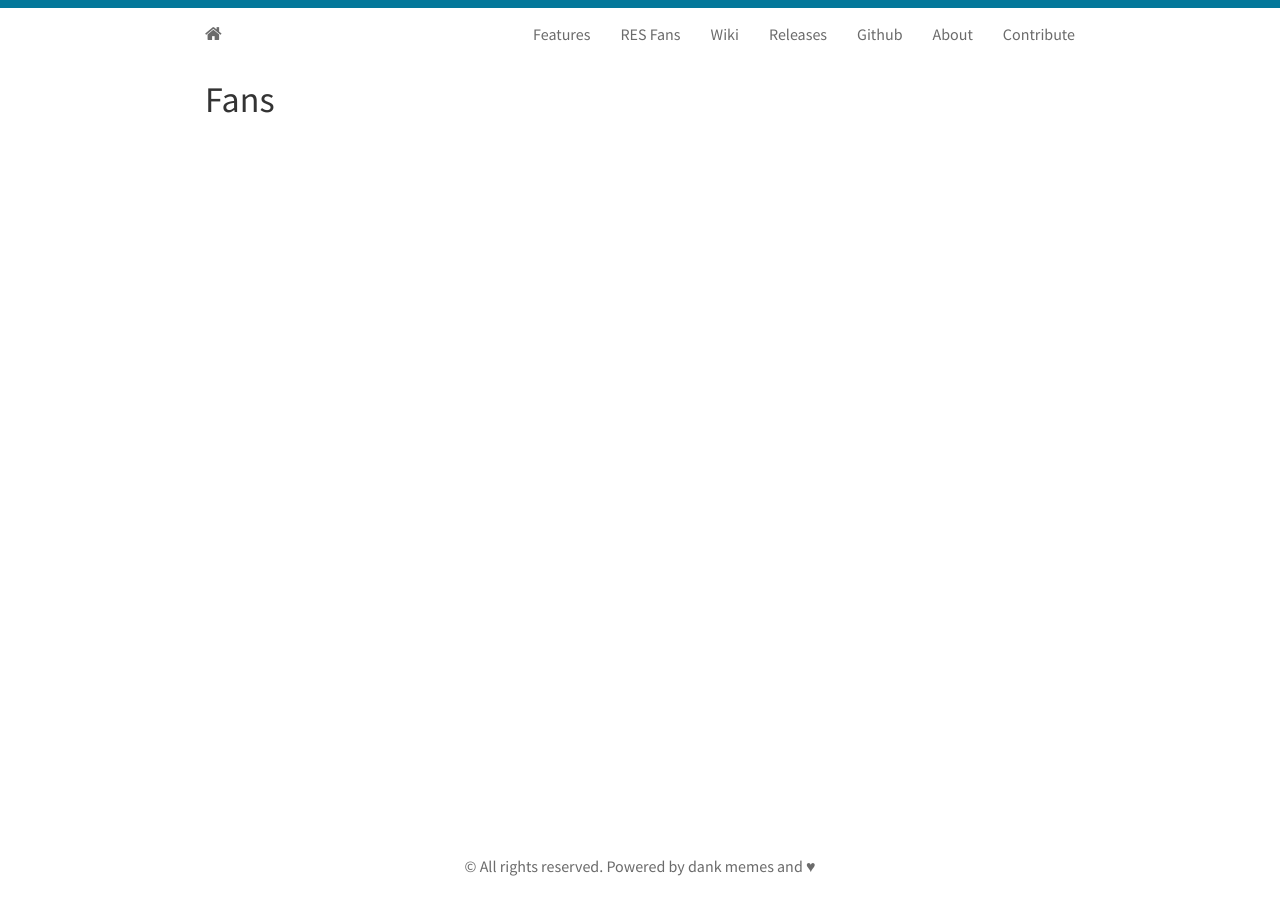
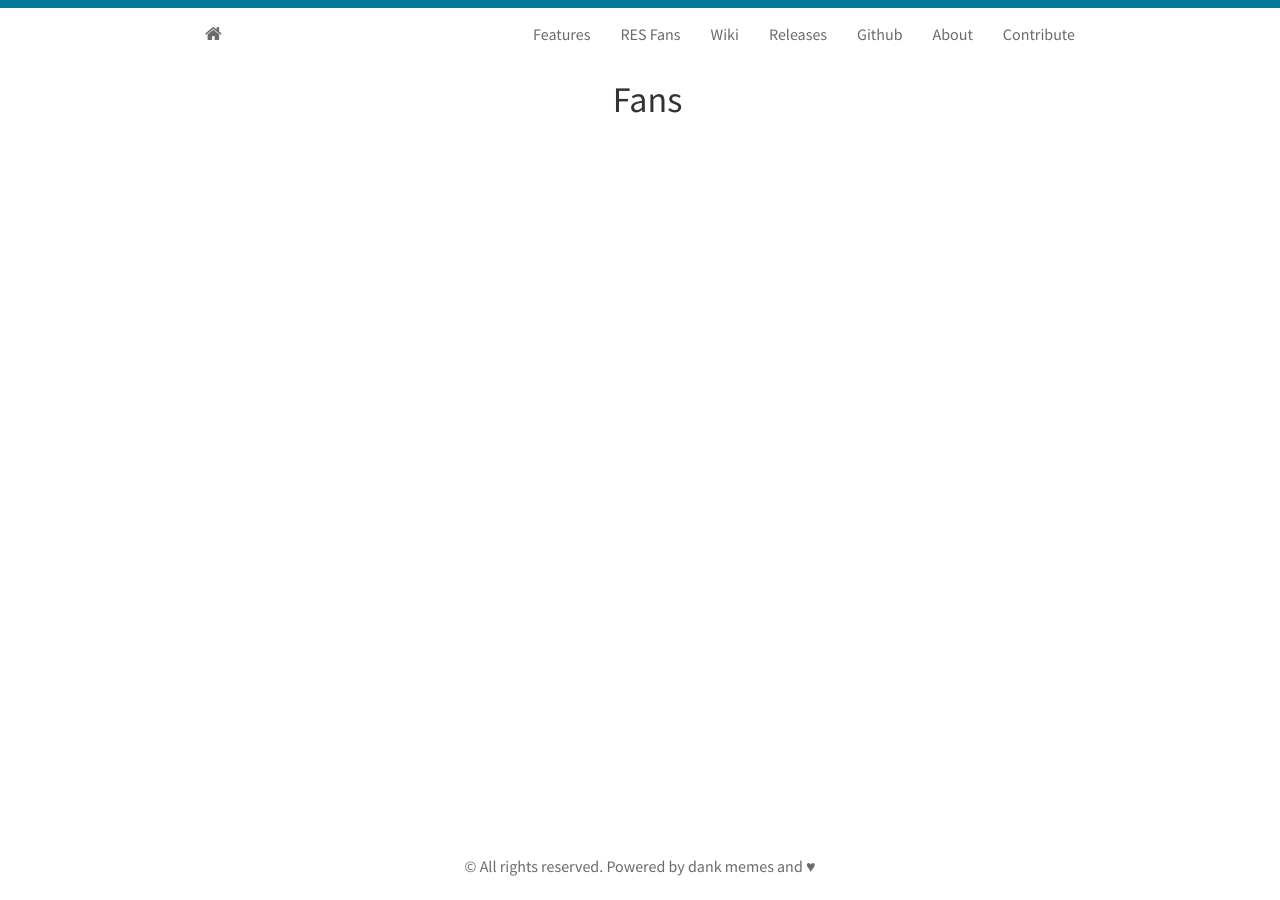
Before and after one commit to Reddit-Enhancement-Suite/Reddit-Enhancement-Suite.github.io, a Jekyll site: the page built from fans.html, in a window 1280 px wide. Built offline with Jekyll 4.4.1, drawn with Linux system fonts in a browser that asks for light colours; nearby versions of some CDN libraries.

Commit message:
Update main.css

```diff
--- a/static/css/main.css
+++ b/static/css/main.css
@@ -107,6 +107,7 @@ body {
 .page a:hover {
   color: #267723;
 }
+.page h1 {  text-align: center; }
 .container {
   width: auto;
   max-width: 900px;
```
